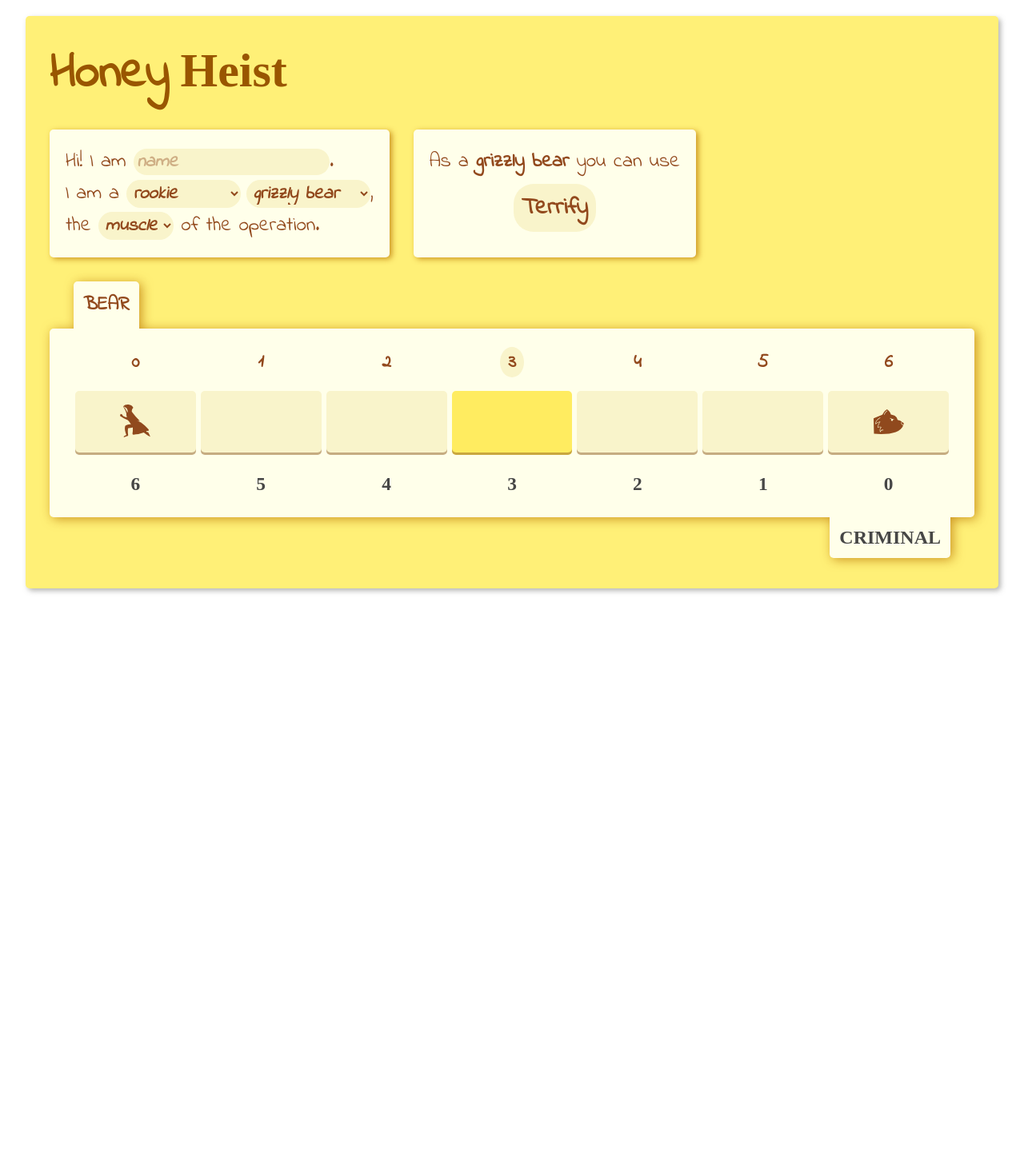
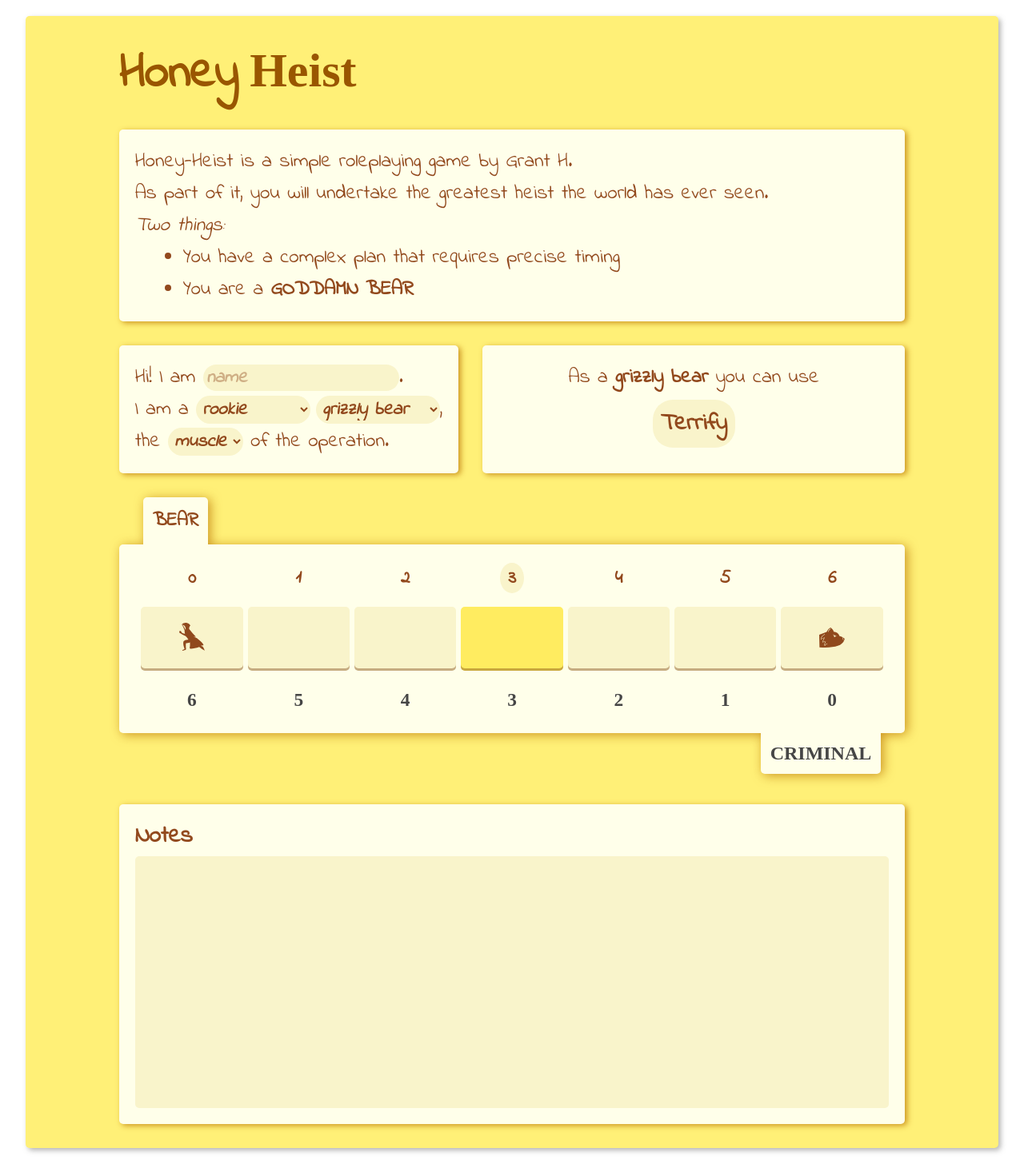
Before and after one commit to retroverse/honey-heist, a React app: page / in a window 1280 px wide. Shown: the whole page at 80% size. Before the commit the page ends 800 px from the top, so only its background shows below. Built offline with nearby package versions, Linux system fonts and the light colour scheme; the HTML template or start-up script is replaced by a standard one.

Commit message:
Create notes box

```diff
--- a/src/App.js
+++ b/src/App.js
@@ -2,15 +2,21 @@ import React, { useState } from 'react'
 
 import SkillSlider from './SkillSlider'
 import CharacterBoxes from './CharacterBoxes'
+import IntroductionBox from './IntroductionBox'
+import NotesBox from './NotesBox'
 
 import './style/App.css'
 
 const App = () => {
   return <div className='app'>
-    <h1 className='app-header'> <span className='honey'>Honey</span> <span className='heist'>Heist</span> </h1>
-    <div className='boxes'>
-      <CharacterBoxes />
-      <SkillSlider />
+    <div className='app-contents'>
+      <h1 className='app-header'> <span className='honey'>Honey</span> <span className='heist'>Heist</span></h1>
+      <div className='boxes'>
+        <IntroductionBox />
+        <CharacterBoxes />
+        <SkillSlider />
+        <NotesBox />
+      </div>
     </div>
   </div>
 }
--- /dev/null
+++ b/src/IntroductionBox.js
@@ -0,0 +1,17 @@
+import React from 'react'
+
+import './style/IntroductionBox.css'
+
+const IntroductionBox = () => {
+  return <div className='introduction-box bear'>
+      <p>Honey-Heist is a simple roleplaying game by Grant H. <br />
+      As part of it, you will undertake the greatest heist the world has ever seen. <br /></p>
+      <i>Two things:</i> <br />
+      <ul style={{marginLeft: '60px'}}>
+        <li>You have a complex plan that requires precise timing</li>
+        <li>You are a <b>GODDAMN BEAR</b></li>
+      </ul>
+  </div>
+}
+
+export default IntroductionBox
--- /dev/null
+++ b/src/NotesBox.js
@@ -0,0 +1,21 @@
+import React from 'react'
+
+import { useQueryParam } from './hooks/queryParam'
+import './style/NotesBox.css'
+
+const handleValueChange = (cb) => ({ target: { value }}) => cb(value)
+
+const NotesBox = () => {
+  const [notesValue, setNotesValue] = useQueryParam('no', '')
+
+  return <div className='notes-box bear'>
+    <h3> Notes </h3>
+    <div className='notes-container'>
+      <textarea spellCheck="false" value={notesValue} onChange={handleValueChange(setNotesValue)}>
+
+      </textarea>
+    </div>
+  </div>
+}
+
+export default NotesBox
--- a/src/style/App.css
+++ b/src/style/App.css
@@ -10,14 +10,24 @@
   box-shadow: rgba(146, 146, 146, 0.68) 3px 3px 6px;
 }
 
-.app > .boxes {
+.app-contents {
+  width: 85%;
+  margin: auto;
   display: grid;
-  grid-template-columns: minmax(max-content, 10px) 1fr;
+  justify-items: center;
+}
+
+.app > .app-contents > .boxes {
+  display: grid;
+  width: 100%;
+  grid-template-columns: minmax(max-content, 0px) 1fr;
   row-gap: 30px;
   column-gap: 30px;
 }
 
 .app-header {
+  width: 100%;
+  text-align: left;
   margin-bottom: 25px;
   color: rgb(153, 86, 0);
   font-size: 60px;
--- a/src/style/CharacterBoxes.css
+++ b/src/style/CharacterBoxes.css
@@ -38,6 +38,7 @@
 
 .skill-box {
   display: grid;
+  width: 100%;
   grid-template-rows: 1fr 1.5fr;
   justify-items: center;
 }
--- /dev/null
+++ b/src/style/IntroductionBox.css
@@ -0,0 +1,13 @@
+.introduction-box {
+  width: 100%;
+  height: 100%;
+  padding: 20px;
+  line-height: 40px;
+  grid-column-start: 1;
+  grid-column-end: 3;
+
+  font-size: 25px;
+  border-radius: 5px;
+  background: var(--very-light-yellow);
+  box-shadow: rgba(190, 124, 11, 0.79) 3px 2px 7px;
+}
--- /dev/null
+++ b/src/style/NotesBox.css
@@ -0,0 +1,39 @@
+.notes-box {
+  display: grid;
+  grid-template-rows: minmax(45px, 0fr) 1fr;
+  width: 100%;
+  height: 400px;
+  padding: 20px;
+  line-height: 40px;
+  grid-column-start: 1;
+  grid-column-end: 3;
+
+  font-size: 25px;
+  border-radius: 5px;
+  background: var(--very-light-yellow);
+  box-shadow: rgba(190, 124, 11, 0.79) 3px 2px 7px;
+}
+
+.notes-container {
+  width: 100%;
+  height: 100%;
+}
+
+.notes-box textarea {
+  width: 100%;
+  height: 100%;
+  resize: none;
+  padding: 10px;
+
+  font-family: var(--bear-font);
+  font-size: 18px;
+  color: var(--bear-text);
+  border-radius: 5px;
+  background-color: var(--light-yellow);
+  border: none;
+  outline: none;
+}
+
+.notes-box textarea:focus {
+  box-shadow: inset 1px 1px 4px 0px rgba(138, 87, 0, 0.79);
+}
```
